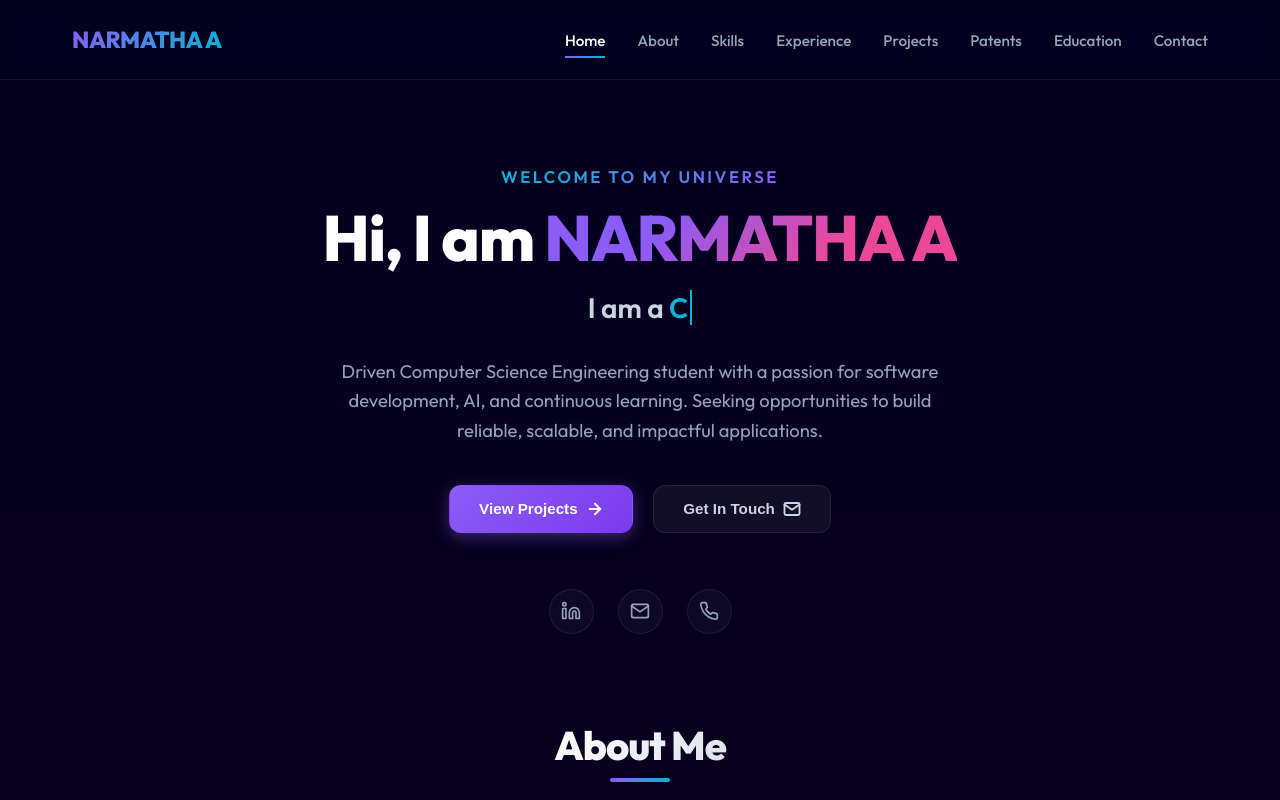
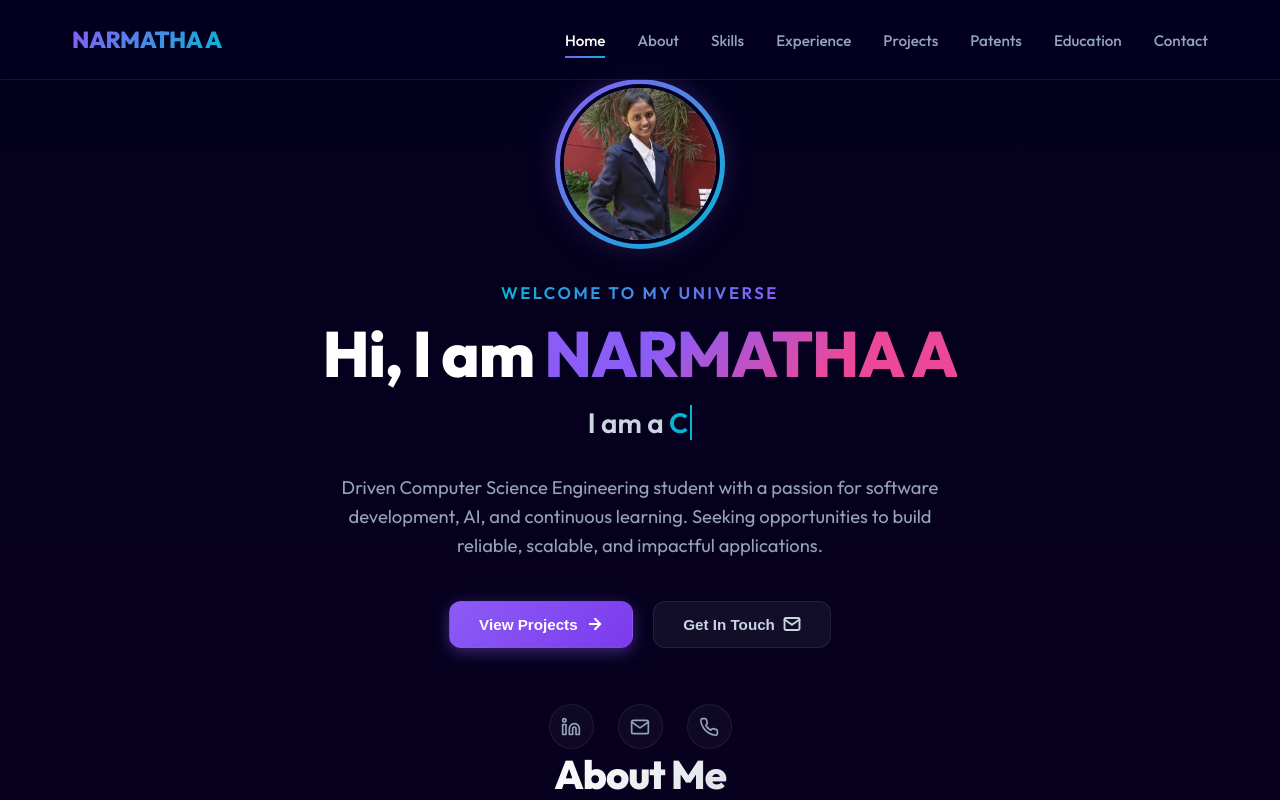
Before and after one commit to BhushanVenkatrajah22/Narmadha, a Next.js app: page / in a window 1280 px wide. Shown: the top 800 px of the page. Built offline with nearby package versions, Linux system fonts and the light colour scheme.

Commit message:
feat: implement site global styles and hero component with profile image

```diff
--- a/src/app/globals.css
+++ b/src/app/globals.css
@@ -1035,3 +1035,33 @@ section {
 footer {
   margin-top: auto;
 }
+
+/* Hero Avatar Style */
+.hero-avatar-wrapper {
+  position: relative;
+  width: 170px;
+  height: 170px;
+  border-radius: 50%;
+  padding: 5px;
+  background: linear-gradient(135deg, var(--color-primary), var(--color-secondary));
+  box-shadow: var(--glow-shadow), 0 10px 25px rgba(0, 0, 0, 0.4);
+  margin-bottom: 2rem;
+  display: flex;
+  align-items: center;
+  justify-content: center;
+  transition: all 0.3s cubic-bezier(0.4, 0, 0.2, 1);
+}
+
+.hero-avatar-wrapper:hover {
+  transform: scale(1.05);
+  box-shadow: 0 0 35px rgba(139, 92, 246, 0.5), 0 0 35px rgba(6, 182, 212, 0.5);
+}
+
+.hero-avatar {
+  width: 100%;
+  height: 100%;
+  object-fit: cover;
+  border-radius: 50%;
+  border: 4px solid var(--bg-main);
+  background: var(--bg-main);
+}
--- a/src/components/Hero.tsx
+++ b/src/components/Hero.tsx
@@ -70,6 +70,10 @@ export default function Hero() {
       <div className="orb orb-cyan"></div>
 
       <div className="animate-fade-in-up" style={{ zIndex: 1, display: "flex", flexDirection: "column", alignItems: "center" }}>
+        {/* Profile Photo */}
+        <div className="hero-avatar-wrapper float-slow">
+          <img src="/profile.jpg" alt="Narmatha A" className="hero-avatar" />
+        </div>
         <p className="hero-subtitle">Welcome to my universe</p>
         <h1 className="hero-title">
           Hi, I am <span>NARMATHA A</span>
```
Also changed, not shown: public/profile.jpg (added).
